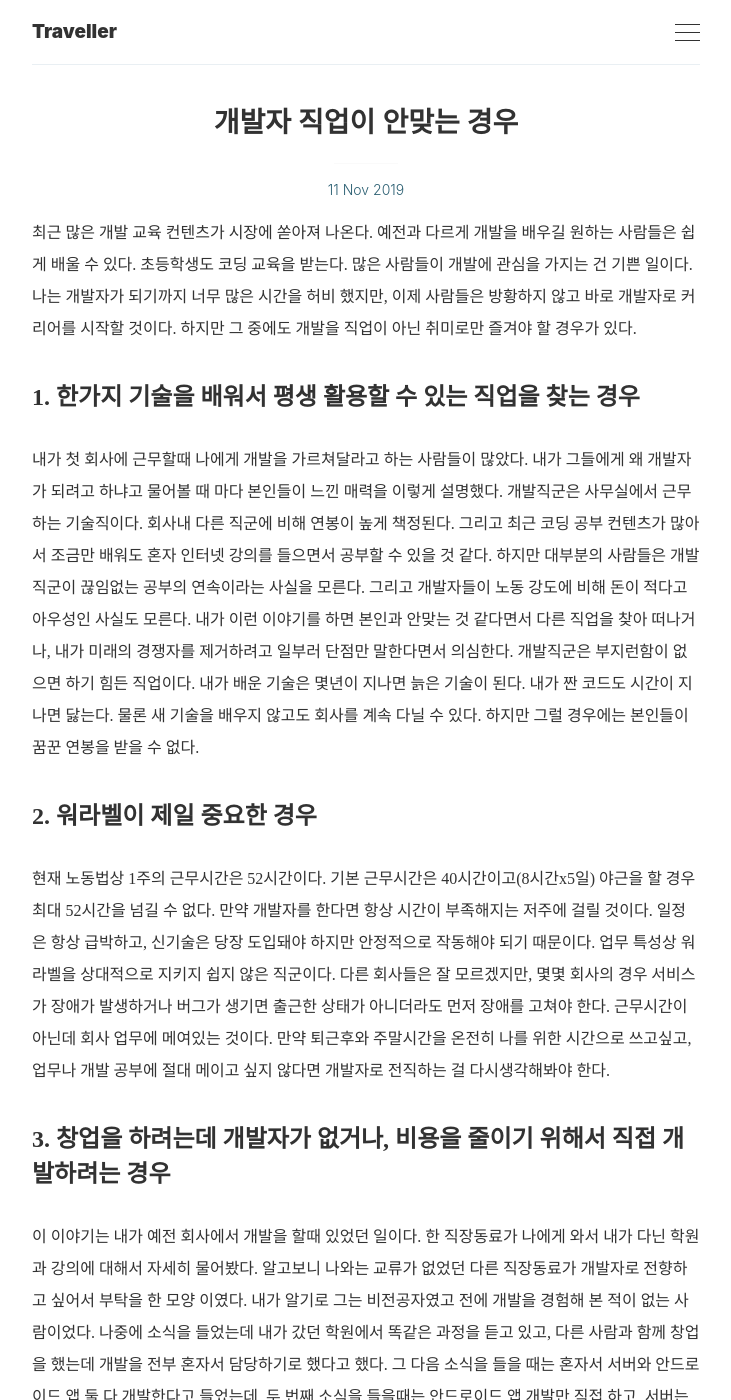
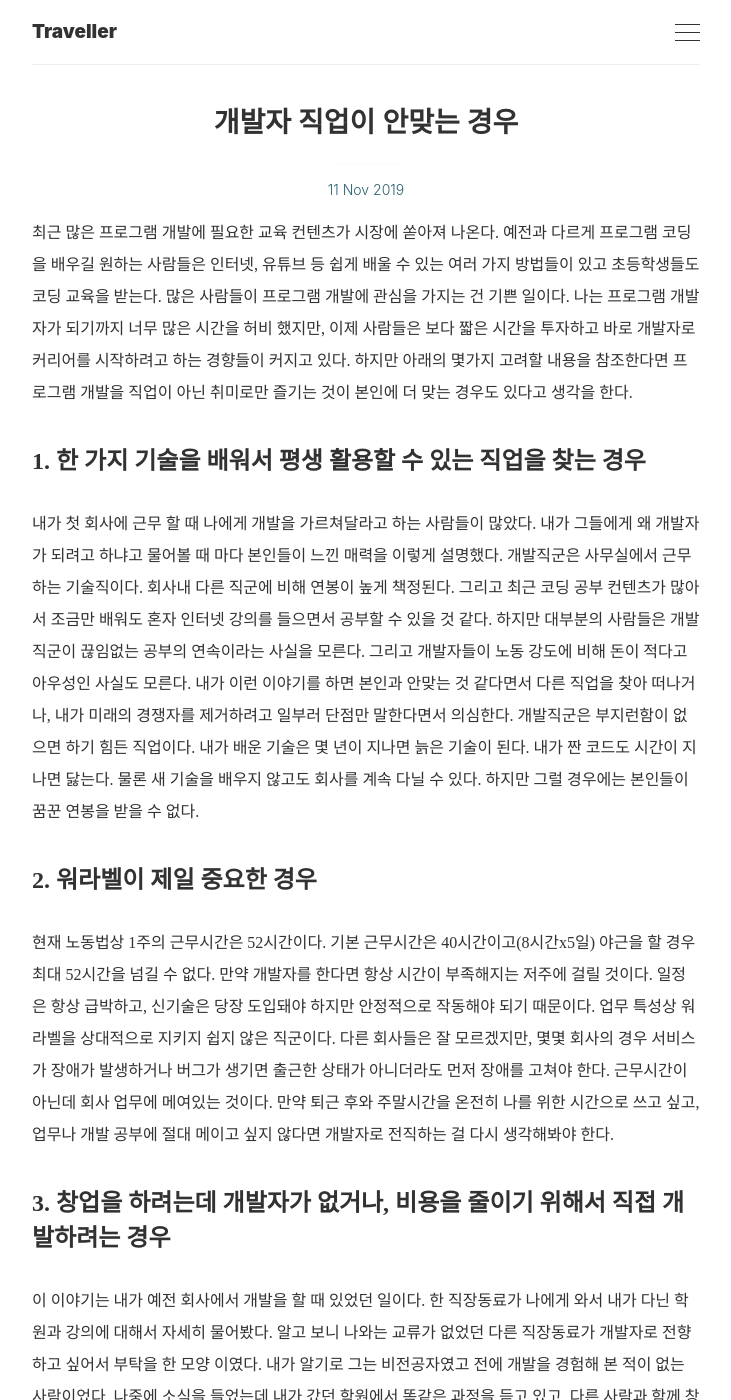
Before and after one commit to suhyunbaik/suhyunbaik.github.io, a Jekyll site: the page built from _posts/2019-11-11-signs-you-may-not-cut-out-for-a-developer-job.md, in a window 1280 px wide and 1400 px high. Shown: the whole window, without its empty margins (274-1005 px from the left). Built offline with Jekyll 4.4.1, drawn with Linux system fonts in a browser that asks for light colours; some of the changed lines change nothing that is shown; some of the changed text lies outside the part shown.

Commit message:
Feat: add signs you may not cut out for a developer job

```diff
--- a/_posts/2019-11-11-signs-you-may-not-cut-out-for-a-developer-job.md
+++ b/_posts/2019-11-11-signs-you-may-not-cut-out-for-a-developer-job.md
@@ -3,18 +3,14 @@
 title: 개발자 직업이 안맞는 경우
 tags: [개발자, 직업]
 ---
+최근 많은 프로그램 개발에 필요한 교육 컨텐츠가 시장에 쏟아져 나온다. 예전과 다르게 프로그램 코딩을 배우길 원하는 사람들은 인터넷, 유튜브 등 쉽게 배울 수 있는 여러 가지 방법들이 있고 초등학생들도 코딩 교육을 받는다. 많은 사람들이 프로그램 개발에 관심을 가지는 건 기쁜 일이다. 나는 프로그램 개발자가 되기까지 너무 많은 시간을 허비 했지만, 이제 사람들은 보다 짧은 시간을 투자하고 바로 개발자로 커리어를 시작하려고 하는 경향들이 커지고 있다. 하지만 아래의 몇가지 고려할 내용을 참조한다면 프로그램 개발을 직업이 아닌 취미로만 즐기는 것이 본인에 더 맞는 경우도 있다고 생각을 한다.
 
-최근 많은 개발 교육 컨텐츠가 시장에 쏟아져 나온다. 예전과 다르게 개발을 배우길 원하는 사람들은 쉽게 배울 수 있다. 초등학생도 코딩 교육을 받는다. 많은 사람들이 개발에 관심을 가지는 건 기쁜 일이다. 나는 개발자가 되기까지 너무 많은 시간을 허비 했지만, 이제 사람들은 방황하지 않고 바로 개발자로 커리어를 시작할 것이다. 하지만 그 중에도 개발을 직업이 아닌 취미로만 즐겨야 할 경우가 있다.
+### 1. 한 가지 기술을 배워서 평생 활용할 수 있는 직업을 찾는 경우
+내가 첫 회사에 근무 할 때 나에게 개발을 가르쳐달라고 하는 사람들이 많았다. 내가 그들에게 왜 개발자가 되려고 하냐고 물어볼 때 마다 본인들이 느낀 매력을 이렇게 설명했다. 개발직군은 사무실에서 근무하는 기술직이다. 회사내 다른 직군에 비해 연봉이 높게 책정된다. 그리고 최근 코딩 공부 컨텐츠가 많아서 조금만 배워도 혼자 인터넷 강의를 들으면서 공부할 수 있을 것 같다. 하지만 대부분의 사람들은 개발직군이 끊임없는 공부의 연속이라는 사실을 모른다. 그리고 개발자들이 노동 강도에 비해 돈이 적다고 아우성인 사실도 모른다. 내가 이런 이야기를 하면 본인과 안맞는 것 같다면서 다른 직업을 찾아 떠나거나, 내가 미래의 경쟁자를 제거하려고 일부러 단점만 말한다면서 의심한다. 개발직군은 부지런함이 없으면 하기 힘든 직업이다. 내가 배운 기술은 몇 년이 지나면 늙은 기술이 된다. 내가 짠 코드도 시간이 지나면 닳는다. 물론 새 기술을 배우지 않고도 회사를 계속 다닐 수 있다. 하지만 그럴 경우에는 본인들이 꿈꾼 연봉을 받을 수 없다.
 
-### 1. 한가지 기술을 배워서 평생 활용할 수 있는 직업을 찾는 경우
-내가 첫 회사에 근무할때 나에게 개발을 가르쳐달라고 하는 사람들이 많았다. 내가 그들에게 왜 개발자가 되려고 하냐고 물어볼 때 마다 본인들이 느낀 매력을 이렇게 설명했다. 개발직군은 사무실에서 근무하는 기술직이다. 회사내 다른 직군에 비해 연봉이 높게 책정된다. 그리고 최근 코딩 공부 컨텐츠가 많아서 조금만 배워도 혼자 인터넷 강의를 들으면서 공부할 수 있을 것 같다.
-하지만 대부분의 사람들은 개발직군이 끊임없는 공부의 연속이라는 사실을 모른다. 그리고 개발자들이 노동 강도에 비해 돈이 적다고 아우성인 사실도 모른다. 내가 이런 이야기를 하면 본인과 안맞는 것 같다면서 다른 직업을 찾아 떠나거나, 내가 미래의 경쟁자를 제거하려고 일부러 단점만 말한다면서 의심한다.
-개발직군은 부지런함이 없으면 하기 힘든 직업이다. 내가 배운 기술은 몇년이 지나면 늙은 기술이 된다. 내가 짠 코드도 시간이 지나면 닳는다. 물론 새 기술을 배우지 않고도 회사를 계속 다닐 수 있다. 하지만 그럴 경우에는 본인들이 꿈꾼 연봉을 받을 수 없다.
-
-###  2. 워라벨이 제일 중요한 경우
-현재 노동법상 1주의 근무시간은 52시간이다. 기본 근무시간은 40시간이고(8시간x5일) 야근을 할 경우 최대 52시간을 넘길 수 없다. 만약 개발자를 한다면 항상 시간이 부족해지는 저주에 걸릴 것이다. 일정은 항상 급박하고, 신기술은 당장 도입돼야 하지만 안정적으로 작동해야 되기 때문이다. 업무 특성상 워라벨을 상대적으로 지키지 쉽지 않은 직군이다. 다른 회사들은 잘 모르겠지만, 몇몇 회사의 경우 서비스가 장애가 발생하거나 버그가 생기면 출근한 상태가 아니더라도 먼저 장애를 고쳐야 한다. 근무시간이 아닌데 회사 업무에 메여있는 것이다.
-만약 퇴근후와 주말시간을 온전히 나를 위한 시간으로 쓰고싶고, 업무나 개발 공부에 절대 메이고 싶지 않다면 개발자로 전직하는 걸 다시생각해봐야 한다.
+### 2. 워라벨이 제일 중요한 경우
+현재 노동법상 1주의 근무시간은 52시간이다. 기본 근무시간은 40시간이고(8시간x5일) 야근을 할 경우 최대 52시간을 넘길 수 없다. 만약 개발자를 한다면 항상 시간이 부족해지는 저주에 걸릴 것이다. 일정은 항상 급박하고, 신기술은 당장 도입돼야 하지만 안정적으로 작동해야 되기 때문이다. 업무 특성상 워라벨을 상대적으로 지키지 쉽지 않은 직군이다. 다른 회사들은 잘 모르겠지만, 몇몇 회사의 경우 서비스가 장애가 발생하거나 버그가 생기면 출근한 상태가 아니더라도 먼저 장애를 고쳐야 한다. 근무시간이 아닌데 회사 업무에 메여있는 것이다. 만약 퇴근 후와 주말시간을 온전히 나를 위한 시간으로 쓰고 싶고, 업무나 개발 공부에 절대 메이고 싶지 않다면 개발자로 전직하는 걸 다시 생각해봐야 한다.
 
 ### 3. 창업을 하려는데 개발자가 없거나, 비용을 줄이기 위해서 직접 개발하려는 경우
-이 이야기는 내가 예전 회사에서 개발을 할때 있었던 일이다. 한 직장동료가 나에게 와서 내가 다닌 학원과 강의에 대해서 자세히 물어봤다. 알고보니 나와는 교류가 없었던 다른 직장동료가 개발자로 전향하고 싶어서 부탁을 한 모양 이였다. 내가 알기로 그는 비전공자였고 전에 개발을 경험해 본 적이 없는 사람이었다. 나중에 소식을 들었는데 내가 갔던 학원에서 똑같은 과정을 듣고 있고, 다른 사람과 함께 창업을 했는데 개발을 전부 혼자서 담당하기로 했다고 했다. 그 다음 소식을 들을 때는 혼자서 서버와 안드로이드 앱 둘 다 개발한다고 들었는데, 두 번째 소식을 들을때는 안드로이드 앱 개발만 직접 하고, 서버는 외주를 주기로 결정내려서 외주처를 알아본다고 했다. 마지막 소식에 따르면 안드로이드 앱 개발도 외주로 돌리고 사이트는 페이스북 페이지로 운영한다고 했다.
-요즘은 개발 컨텐츠가 많아서 누구든 개발을 쉽게 배울 수 있다. 하지만 서비스를 개발, 운영하는 건 쉬운 일이 아니다. 6개월 단기 국비과정을 듣고 나서 개발경력없이 바로 서버를 구축하고 안드로이드 앱까지 개발해서 배포할 수 있는 능력을 갖춘다면 정말 좋겠지만, 그런 경우는 드물다. 내가 직접 개발을 배워서 서비스를 만드는데 들어가는 시간과 자원, 그리고 외주를 줬을때의 시간과 자원을 비교해보면 오히려 후자가 더 적은 시간과 자원을 쓸 것이다.
+이 이야기는 내가 예전 회사에서 개발을 할 때 있었던 일이다. 한 직장동료가 나에게 와서 내가 다닌 학원과 강의에 대해서 자세히 물어봤다. 알고 보니 나와는 교류가 없었던 다른 직장동료가 개발자로 전향하고 싶어서 부탁을 한 모양 이였다. 내가 알기로 그는 비전공자였고 전에 개발을 경험해 본 적이 없는 사람이었다. 나중에 소식을 들었는데 내가 갔던 학원에서 똑같은 과정을 듣고 있고, 다른 사람과 함께 창업을 했는데 개발을 전부 혼자서 담당하기로 했다고 했다. 그 다음 소식을 들을 때는 혼자서 서버와 안드로이드 앱 둘 다 개발한다고 들었는데, 두 번째 소식을 들었을 때는 안드로이드 앱 개발만 직접 하고, 서버는 외주를 주기로 결정을 해서 외주처를 알아본다고 했다. 마지막 소식에 따르면 안드로이드 앱 개발도 외주로 돌리고 사이트는 페이스북 페이지로 운영한다고 했다. 요즘은 개발 컨텐츠가 많아서 누구든 개발을 쉽게 배울 수 있다. 하지만 서비스를 개발, 운영하는 건 쉬운 일이 아니다. 6개월 단기 국비과정을 듣고 나서 개발 경력 없이 바로 서버를 구축하고 안드로이드 앱까지 개발해서 배포할 수 있는 능력을 갖춘다면 정말 좋겠지만, 그런 경우는 드물다. 내가 직접 개발을 배워서 서비스를 만드는데 들어가는 시간과 자원, 그리고 외주를 줬을 때의 시간과 자원을 비교해보면 오히려 후자가 더 적은 시간과 자원을 쓸 것이다. 이처럼 짧은 시간의 투자로 습득한 프로그램 코딩 능력과 개발 경험의 부족으로는 제대로 굴러가는 제품을 개발 할 수 있다는 것을 기대하지 않는 것이 좋다. 장기간의 노력과 경험의 축적만이 가능하게 하는 것으로 이러한 것을 견딜 수 없는 경우는 개발자가 되지 않고 다른 길을 선택하는 것이 오히려 본인에게 도움이 될 것이다.
+최근 많은 개발 교육 컨텐츠가 시장에 쏟아져 나온다. 예전과 다르게 개발을 배우길 원하는 사람들은 쉽게 배울 수 있다. 초등학생도 코딩 교육을 받는다. 많은 사람들이 개발에 관심을 가지는 건 기쁜 일이다. 나는 개발자가 되기까지 너무 많은 시간을 허비 했지만, 이제 사람들은 방황하지 않고 바로 개발자로 커리어를 시작할 것이다. 하지만 그 중에도 개발을 직업이 아닌 취미로만 즐겨야 할 경우가 있다.
```
